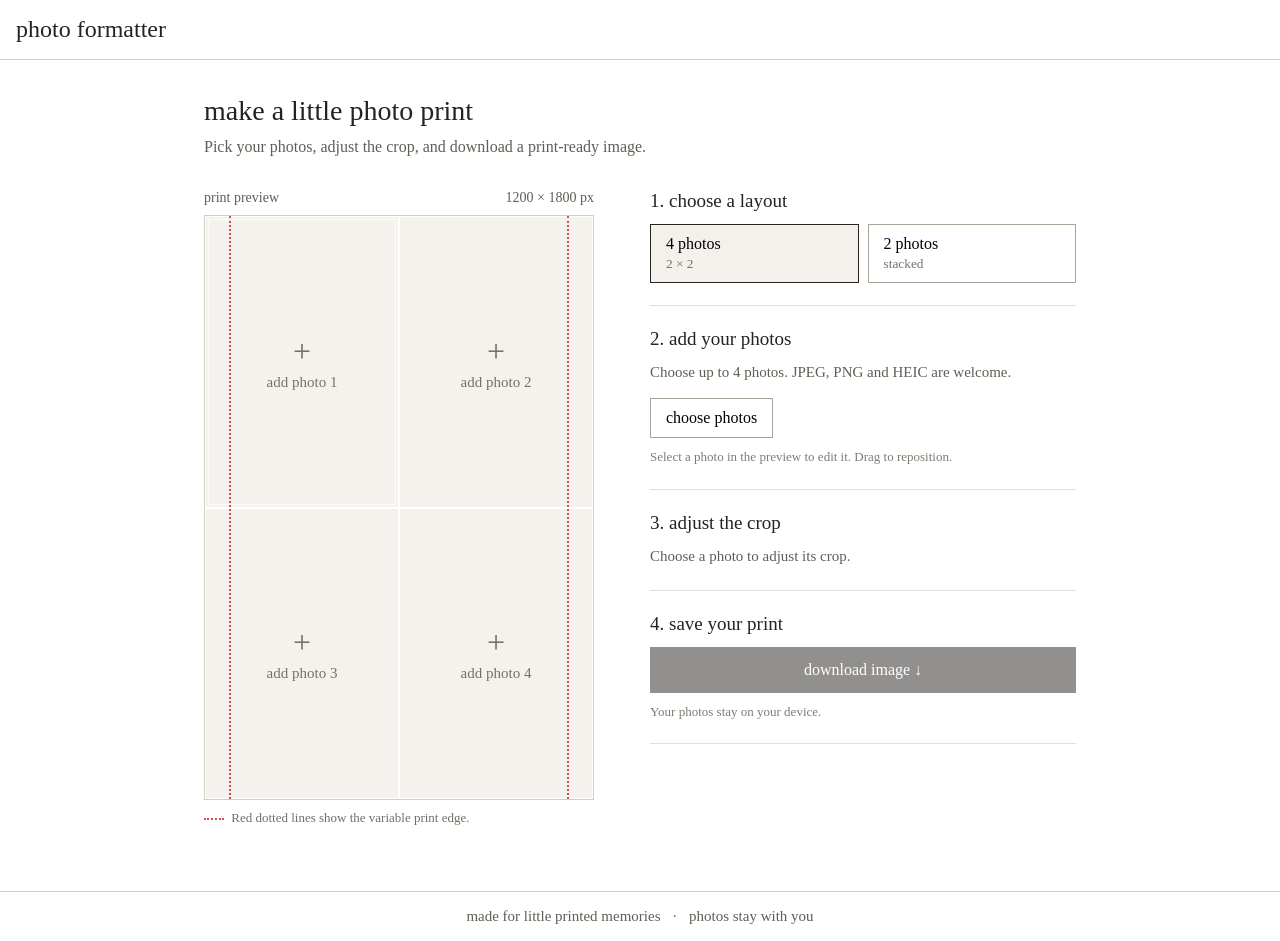
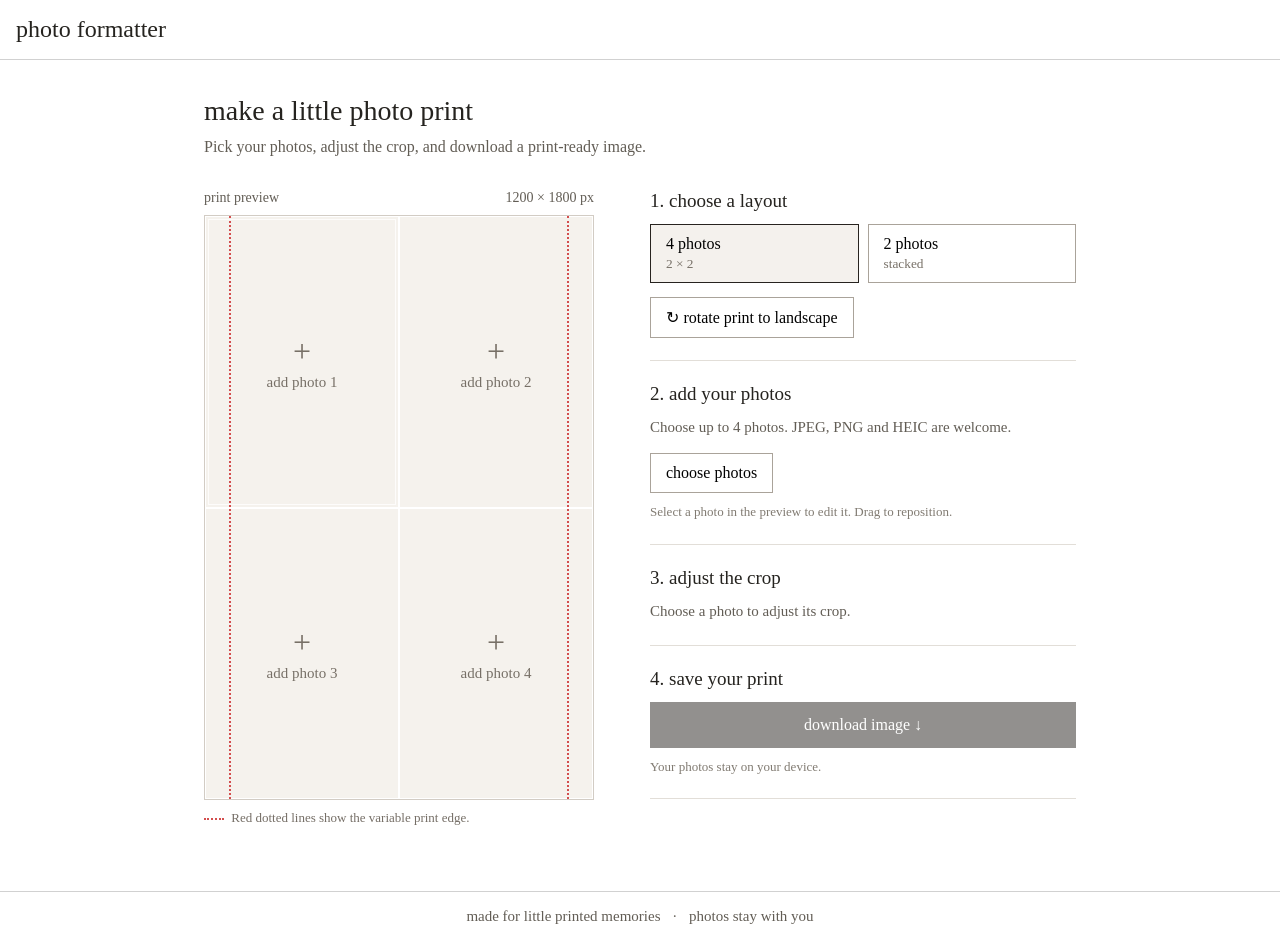
Before and after one commit to bmitchinson/photo-grid-creation-tool, a Svelte app: page / in a window 1280 px wide. Built offline with nearby package versions, Linux system fonts and the light colour scheme.

Commit message:
Add landscape print rotation

```diff
--- a/src/App.svelte
+++ b/src/App.svelte
@@ -6,6 +6,7 @@
   let photos: (Photo | null)[] = $state([null, null, null, null]);
   let layout: 'grid' | 'stack' = $state('grid');
   let selected = $state(0);
+  let rotated = $state(false);
   let busy = $state(false);
   let error = $state('');
   let input: HTMLInputElement;
@@ -61,7 +62,7 @@
     const element = event.currentTarget as HTMLDivElement;
     element.setPointerCapture(event.pointerId);
     const rect = element.getBoundingClientRect();
-    drag = { index, x: event.clientX, y: event.clientY, startX: photos[index]!.x, startY: photos[index]!.y, width: rect.width, height: rect.height };
+    drag = { index, x: event.clientX, y: event.clientY, startX: photos[index]!.x, startY: photos[index]!.y, width: rotated ? rect.height : rect.width, height: rotated ? rect.width : rect.height };
   }
   function moveDrag(event: PointerEvent) {
     if (!drag) return;
@@ -69,8 +70,10 @@
     const r = cropRect(photo.image.naturalWidth, photo.image.naturalHeight, layout === 'grid' ? 600 : 1200, 900, photo.zoom, drag.startX, drag.startY);
     const extraX = photo.image.naturalWidth - r.width;
     const extraY = photo.image.naturalHeight - r.height;
-    photo.x = extraX ? clamp(drag.startX - (event.clientX - drag.x) / drag.width * r.width / extraX, 0, 1) : .5;
-    photo.y = extraY ? clamp(drag.startY - (event.clientY - drag.y) / drag.height * r.height / extraY, 0, 1) : .5;
+    const dx = rotated ? event.clientY - drag.y : event.clientX - drag.x;
+    const dy = rotated ? -(event.clientX - drag.x) : event.clientY - drag.y;
+    photo.x = extraX ? clamp(drag.startX - dx / drag.width * r.width / extraX, 0, 1) : .5;
+    photo.y = extraY ? clamp(drag.startY - dy / drag.height * r.height / extraY, 0, 1) : .5;
   }
   function imageStyle(photo: Photo) {
     const w = layout === 'grid' ? 600 : 1200;
@@ -79,8 +82,9 @@
   }
   function download() {
     error = '';
-    const canvas = document.createElement('canvas'); canvas.width = 1200; canvas.height = 1800;
+    const canvas = document.createElement('canvas'); canvas.width = rotated ? 1800 : 1200; canvas.height = rotated ? 1200 : 1800;
     const ctx = canvas.getContext('2d'); if (!ctx) { error = 'Your browser could not create the image.'; return; }
+    if (rotated) { ctx.translate(1800, 0); ctx.rotate(Math.PI / 2); }
     const width = layout === 'grid' ? 600 : 1200;
     for (let i = 0; i < count; i++) {
       const p = photos[i]!;
@@ -102,8 +106,8 @@
     <section class="intro"><h1>make a little photo print</h1><p>Pick your photos, adjust the crop, and download a print-ready image.</p></section>
     <div class="workspace">
       <section class="preview-section" aria-label="Print preview">
-        <div class="preview-heading"><span>print preview</span><span>1200 × 1800 px</span></div>
-        <div class:stack={layout === 'stack'} class="stage" bind:this={stage}>
+        <div class="preview-heading"><span>print preview</span><span>{rotated ? '1800 × 1200' : '1200 × 1800'} px</span></div>
+        <div class:rotated class="stage-frame"><div class:stack={layout === 'stack'} class="stage" bind:this={stage}>
           {#each Array(count) as _, i}
             <div class:selected={selected === i} class="cell" role="group" aria-label={`Photo ${i + 1}`} onpointerdown={(e) => startDrag(e, i)} onpointermove={moveDrag} onpointerup={() => drag = null} onpointercancel={() => drag = null}>
               {#if photos[i]}
@@ -115,11 +119,11 @@
             </div>
           {/each}
           <div class="guide left"></div><div class="guide right"></div>
-        </div>
+        </div></div>
         <p class="guide-note"><span></span> Red dotted lines show the variable print edge.</p>
       </section>
       <section class="controls" aria-label="Photo controls">
-        <div class="control-block"><h2>1. choose a layout</h2><div class="layout-buttons"><button class:active={layout === 'grid'} onclick={() => setLayout('grid')}>4 photos <small>2 × 2</small></button><button class:active={layout === 'stack'} onclick={() => setLayout('stack')}>2 photos <small>stacked</small></button></div></div>
+        <div class="control-block"><h2>1. choose a layout</h2><div class="layout-buttons"><button class:active={layout === 'grid'} onclick={() => setLayout('grid')}>4 photos <small>2 × 2</small></button><button class:active={layout === 'stack'} onclick={() => setLayout('stack')}>2 photos <small>stacked</small></button></div><button class="outline" onclick={() => rotated = !rotated}>↻ {rotated ? 'rotate back to portrait' : 'rotate print to landscape'}</button></div>
         <div class="control-block"><h2>2. add your photos</h2><p>Choose up to {count} photos. JPEG, PNG and HEIC are welcome.</p><input bind:this={input} type="file" accept="image/*,.heic,.heif" multiple onchange={choose} hidden /><button class="outline" onclick={() => input.click()} disabled={busy}>{busy ? 'opening photos…' : current ? `replace photo ${selected + 1}` : 'choose photos'}</button><p class="hint">Select a photo in the preview to edit it. Drag to reposition.</p></div>
         <div class="control-block"><h2>3. adjust the crop</h2>{#if current}<label for="zoom">photo {selected + 1} zoom <span>{current.zoom.toFixed(1)}×</span></label><input id="zoom" type="range" min="1" max="4" step="0.01" bind:value={current.zoom} /><button class="text-button" onclick={() => { if (current) { current.zoom = 1; current.x = .5; current.y = .5; } }}>reset crop</button>{:else}<p>Choose a photo to adjust its crop.</p>{/if}</div>
         <div class="control-block"><h2>4. save your print</h2><button class="download" disabled={!ready || busy} onclick={download}>download image ↓</button><p class="hint">Your photos stay on your device.</p></div>
```
Also changed, not shown: src/style.css.
